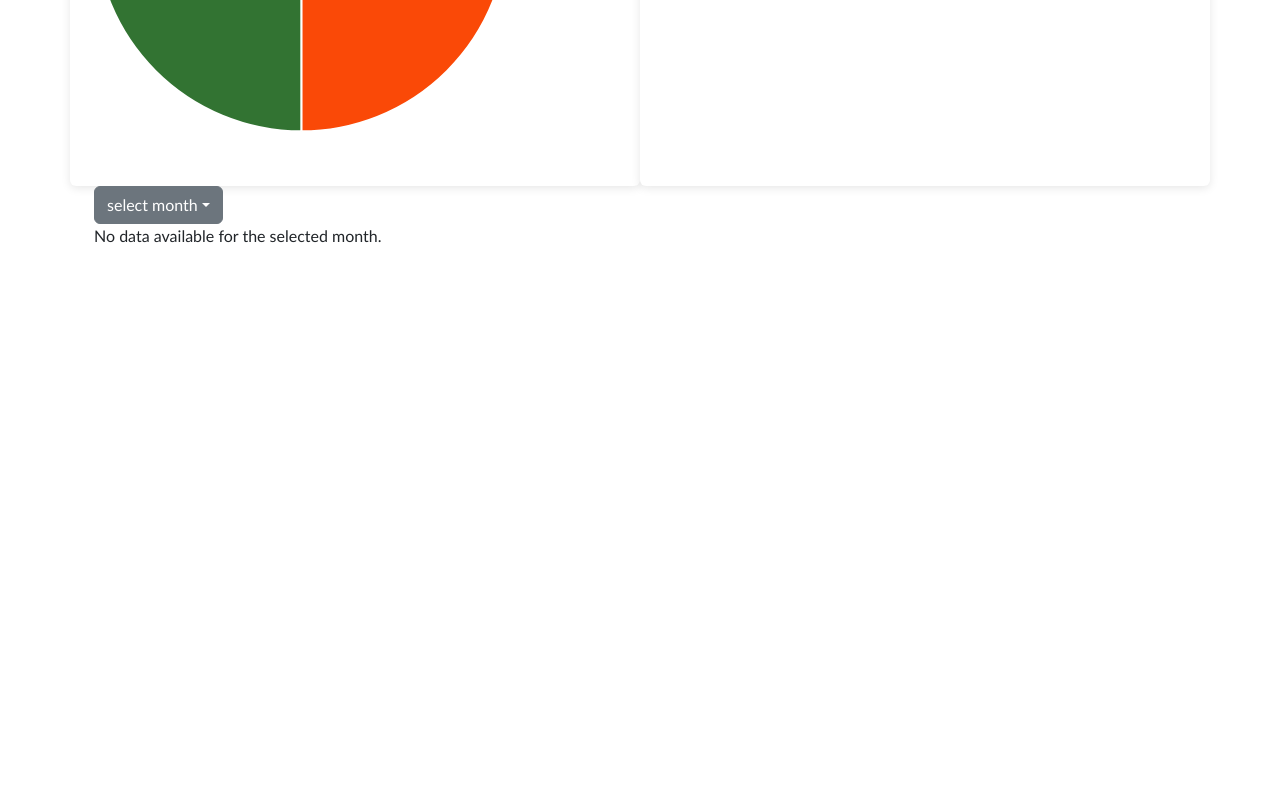
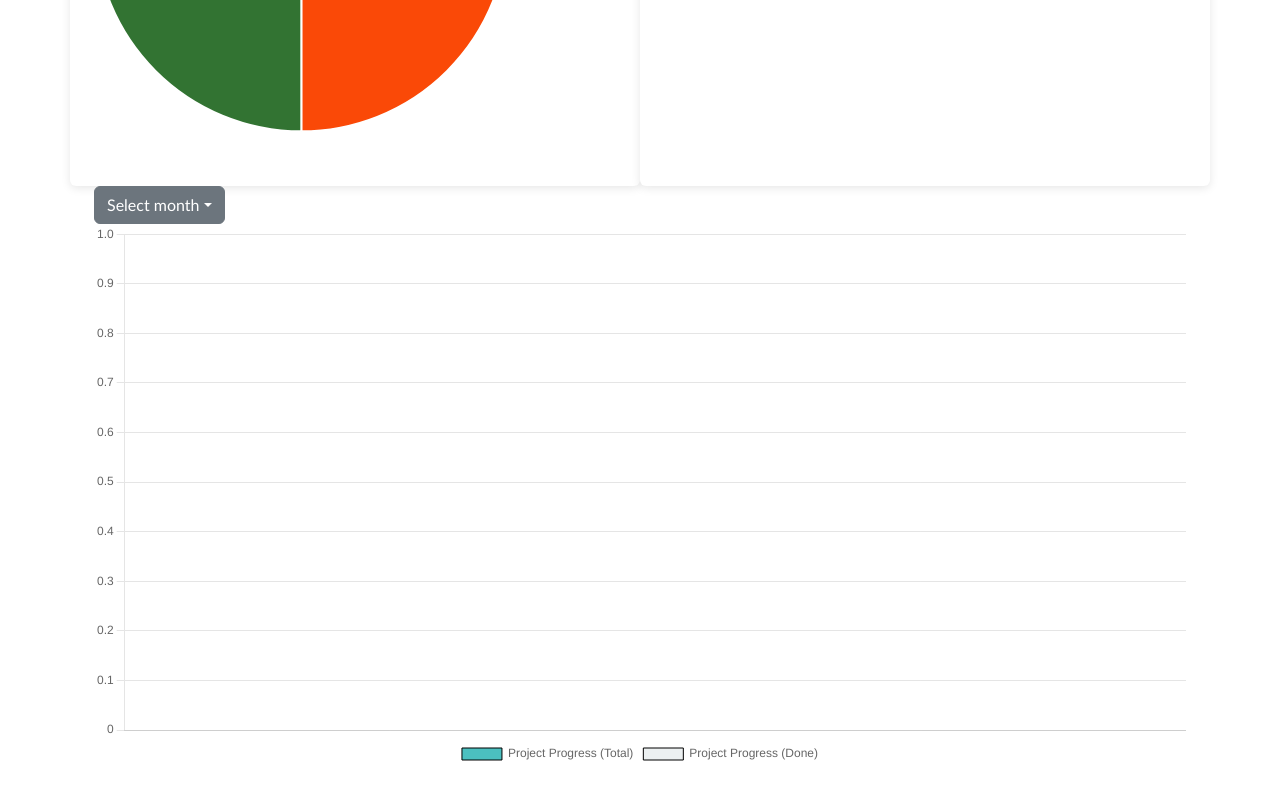
Before and after one commit to dhiyarisalah/dashboard-exe-summary, a React (Vite) app in the folder frontend/: page / in a window 1280 px wide. Shown: the part 831-1631 px from the top of the page. Built offline with nearby package versions, Linux system fonts and the light colour scheme.

Commit message:
update component

```diff
--- a/frontend/src/components/UserProgress.jsx
+++ b/frontend/src/components/UserProgress.jsx
@@ -1,9 +1,13 @@
-import { useState } from "react";
-import BarChart from "./BarChart";
+import React, { useState, useEffect } from "react";
+import { Dropdown, Container, Row } from "react-bootstrap";
+import { Bar } from "react-chartjs-2";
 import { userProgress } from "../data/index.js";
-import { Container, Row, Dropdown } from "react-bootstrap";
 
-function UserProgress() {
+function BarChart2({ chartData, handleClick }) {
+  return <Bar data={chartData} options={{ ...chartData.options, onClick: handleClick }} />;
+}
+
+function Progress() {
   const dropdownItems = [
     { label: "January", value: "January" },
     { label: "February", value: "February" },
@@ -19,21 +23,41 @@ function UserProgress() {
     { label: "December", value: "December" },
   ];
 
-  const [selectedMonth, setSelectedMonth] = useState("select month");
-  const [projectData, setProjectData] = useState(null);
+  const options = {
+    plugins: {
+      legend: {
+        display: true,
+        position: "bottom",
+      },
+    },
+  };
 
-  const handleDropdownChange = (event) => {
-    const month = event;
-    setSelectedMonth(month);
-    const filteredData = userProgress[0][month]; // Access the data for the selected month
+  const [selectedMonth, setSelectedMonth] = useState("");
+  const [projectData, setProjectData] = useState({});
 
-    if (filteredData) {
-      const labels = filteredData.map((data) => data.user_name);
+  const handleDropdownChange = (eventKey) => {
+    setSelectedMonth(eventKey);
+  };
+
+  const handleBarClick = (event, elements) => {
+    if (elements.length > 0) {
+      const clickedIndex = elements[0].index;
+      const clickedLabel = projectData.labels[clickedIndex];
+      window.location.href = `/user/${clickedLabel}`;
+    }
+  };
+
+  useEffect(() => {
+    const selectedData =
+      userProgress.find((data) => data.hasOwnProperty(selectedMonth)) || [];
+
+    const data = selectedData[selectedMonth] || [];
+    const labels = data.map((item) => item.user_name);
     const datasets = [
       {
         indexAxis: "x",
-          label: "WP Done",
-          data: filteredData.map((data) => data.wp_done),
+        label: "Project Progress (Total)",
+        data: data.map((item) => item.wp_total),
         fill: false,
         backgroundColor: [
           "rgba(75,192,192,1)",
@@ -48,8 +72,8 @@ function UserProgress() {
       },
       {
         indexAxis: "x",
-          label: "WP Total",
-          data: filteredData.map((data) => data.wp_total),
+        label: "Project Progress (Done)",
+        data: data.map((item) => item.wp_done),
         fill: false,
         backgroundColor: [
           "rgba(75,192,192,1)",
@@ -63,41 +87,21 @@ function UserProgress() {
         barThickness: 30,
       },
     ];
-      const options = {
-        plugins: {
-          legend: {
-            display: true,
-            position: "bottom",
-          },
-        },
-        scales: {
-          x: {
-            stacked: true,
-          },
-          y: {
-            stacked: true,
-          },
-        },
-      };
 
     setProjectData({
       labels: labels,
       datasets: datasets,
       options: options,
     });
-    } else {
-      setProjectData(null);
-    }
-  };
-
+  }, [selectedMonth]);
 
   return (
-    <div className="Progress">
-      <Container className="progress-box">
+    <div className="UserProgress">
+      <Container className="userprogress-box">
         <Row>
-          <Dropdown onSelect={handleDropdownChange}>
+          <Dropdown onSelect={handleDropdownChange} value={selectedMonth}>
             <Dropdown.Toggle variant="secondary" id="dropdown-basic">
-              {selectedMonth ? selectedMonth : "select month"}
+              {selectedMonth ? selectedMonth : "Select month"}
             </Dropdown.Toggle>
             <Dropdown.Menu>
               {dropdownItems.map((item) => (
@@ -114,10 +118,8 @@ function UserProgress() {
         </Row>
         <Row>
           <div style={{ width: "100%", height: "100%" }}>
-            {projectData ? (
-              <BarChart
-                chartData={projectData}
-              />
+            {projectData.labels ? (
+              <BarChart2 chartData={projectData} handleClick={handleBarClick} />
             ) : (
               <p>No data available for the selected month.</p>
             )}
@@ -128,4 +130,4 @@ function UserProgress() {
   );
 }
 
-export default UserProgress;
+export default Progress;
--- a/frontend/src/data/index.js
+++ b/frontend/src/data/index.js
@@ -222,6 +222,74 @@ export const userProgress = [
   }
 ]
 
+export const burdownData = [
+  {
+    "project_name": "Sandbox",
+    "versions": [
+      {
+        "version_name": "Sprint Sandbox",
+        "progress": [
+          {
+            "month": "03",
+            "wp_done": 0,
+            "wp_on_going": 2
+          },
+          {
+            "month": null,
+            "wp_done": 1,
+            "wp_on_going": 4
+          },
+          {
+            "month": "07",
+            "wp_done": 0,
+            "wp_on_going": 1
+          },
+          {
+            "month": "08",
+            "wp_done": 0,
+            "wp_on_going": 2
+          }
+        ]
+      }
+    ]
+  },
+  {
+    "project_name": "DEXS23D",
+    "versions": [
+      {
+        "version_name": "Week III",
+        "progress": [
+          {
+            "month": null,
+            "wp_done": 3,
+            "wp_on_going": 2
+          }
+        ]
+      },
+      {
+        "version_name": "Week I",
+        "progress": [
+          {
+            "month": null,
+            "wp_done": 5,
+            "wp_on_going": 0
+          }
+        ]
+      },
+      {
+        "version_name": "Week II",
+        "progress": [
+          {
+            "month": null,
+            "wp_done": 5,
+            "wp_on_going": 0
+          }
+        ]
+      }
+    ]
+  }
+]
+
 // export const userProgress = [
 //   {
 //     "project_name": "Sandbox",
```
Also changed, not shown: frontend/src/components/BarChart2.jsx (added, +9 -0 lines). Lines whose indentation alone changed are shown as unchanged.
